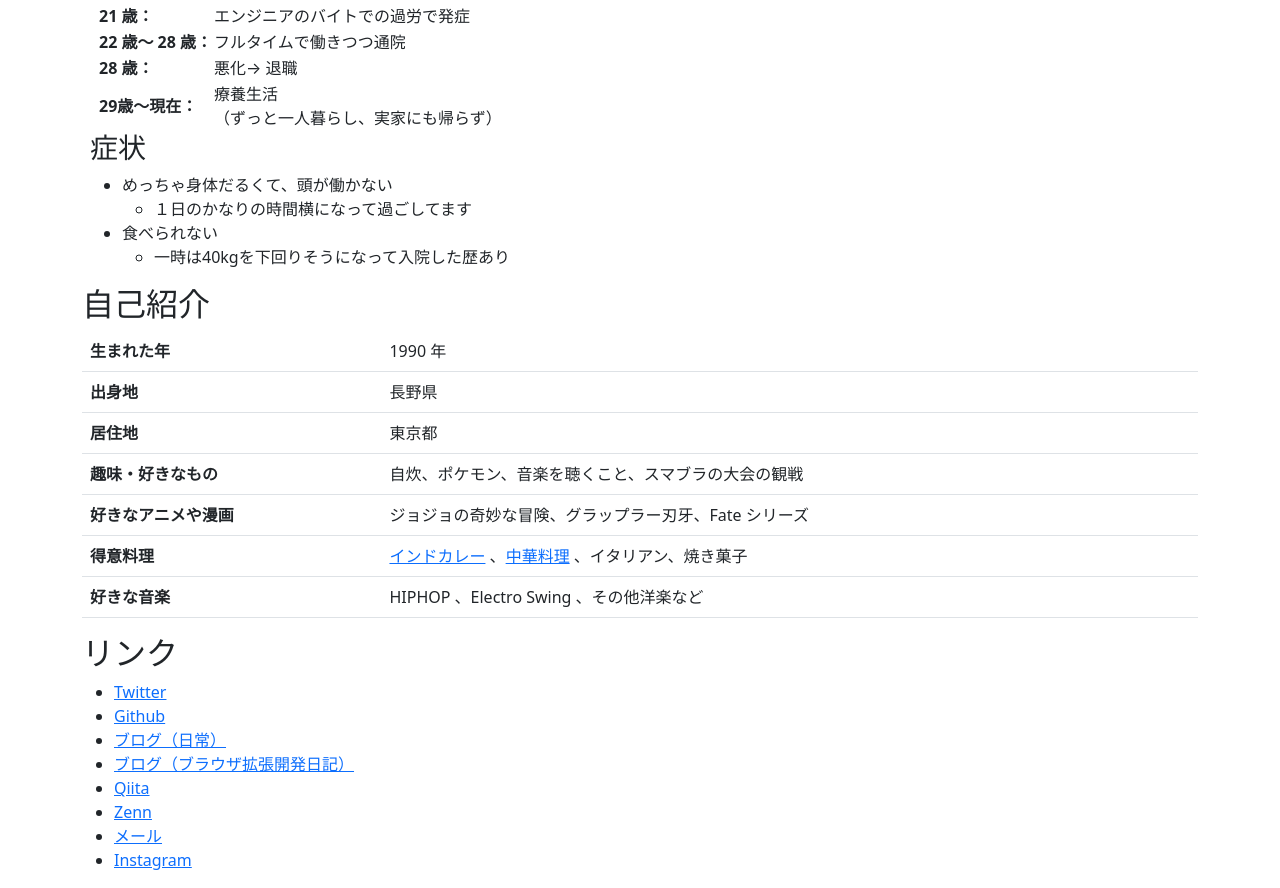
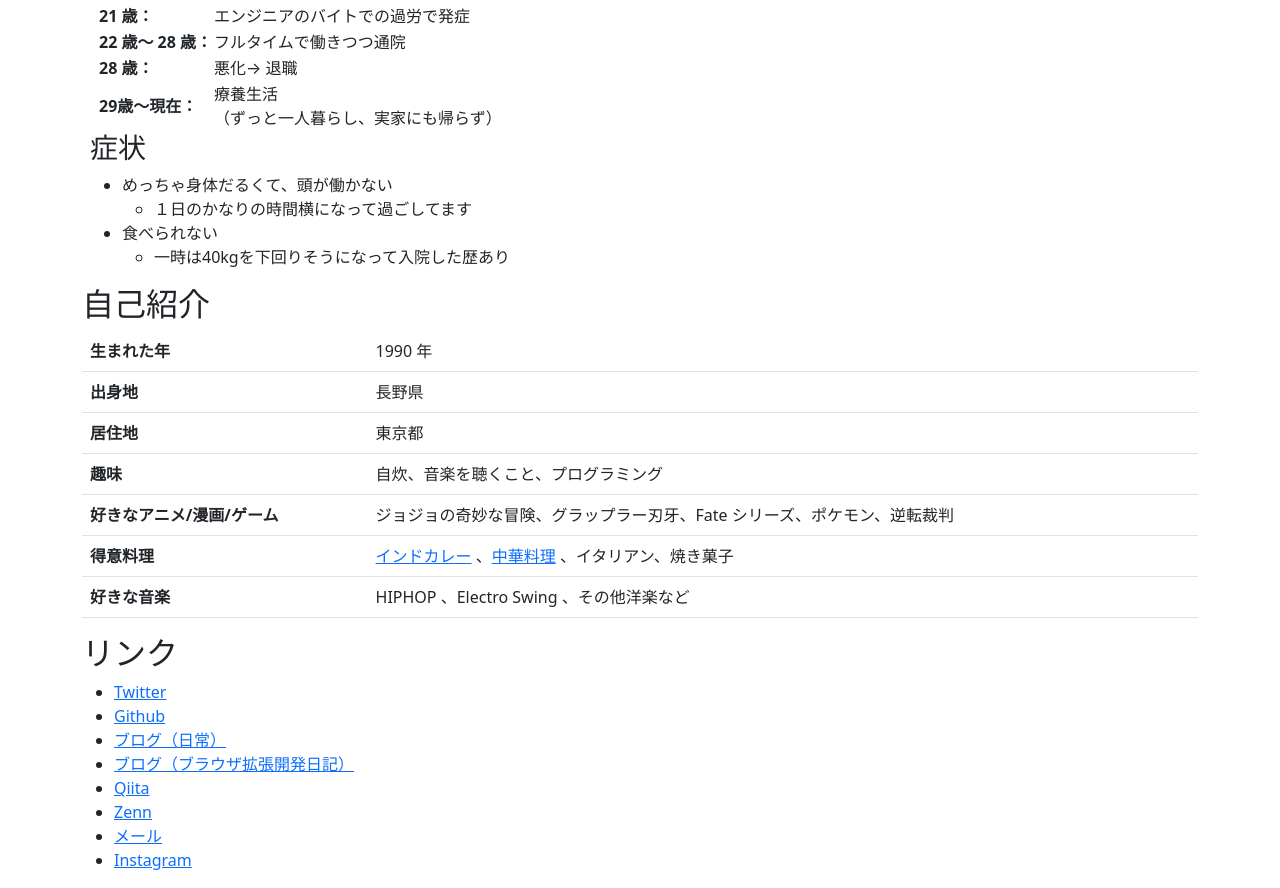
Before and after one commit to Cside/cside.github.io, a plain HTML site: page about-me.html in a window 1280 px wide. Shown: the part 665-1553 px from the top of the page. Drawn offline with Linux system fonts and the light colour scheme.

Commit message:
Update about-me.html

```diff
--- a/about-me.html
+++ b/about-me.html
@@ -90,12 +90,12 @@
             <td>東京都</td>
           </tr>
           <tr>
-            <th>趣味・好きなもの</th>
-            <td>自炊、ポケモン、音楽を聴くこと、スマブラの大会の観戦</td>
+            <th>趣味</th>
+            <td>自炊、音楽を聴くこと、プログラミング</td>
           </tr>
           <tr>
-            <th>好きなアニメや漫画</th>
-            <td>ジョジョの奇妙な冒険、グラップラー刃牙、Fate シリーズ</td>
+            <th>好きなアニメ/漫画/ゲーム</th>
+            <td>ジョジョの奇妙な冒険、グラップラー刃牙、Fate シリーズ、ポケモン、逆転裁判</td>
           </tr>
           <tr>
             <th>得意料理</th>
```
